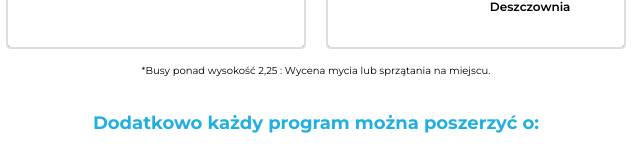
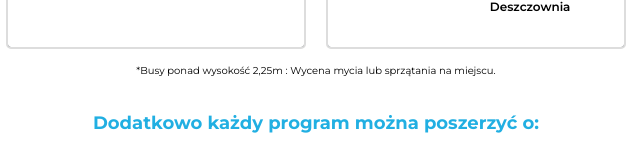
Before and after one commit to KamilMoczydlowski/myjniaAntek, a website: page index.html in a window 1280 px wide. Shown: the part 2652-2813 px from the top of the page, 324-964 px from the left. Drawn offline with Linux system fonts and the light colour scheme.

Commit message:
2,25 repaired

```diff
--- a/index.html
+++ b/index.html
@@ -569,7 +569,7 @@
                             </div>
                         </div>
                     </div>
-                    <p class="washing-programs__star-info">*Busy ponad wysokość 2,25 : Wycena mycia lub sprzątania na
+                    <p class="washing-programs__star-info">*Busy ponad wysokość 2,25m : Wycena mycia lub sprzątania na
                         miejscu.</p>
                     <div class="washing-programs__extend-offer">
                         <h3 class="washing-programs__extend-offer-title">Dodatkowo każdy program można poszerzyć o:</h3>
```
Also changed, not shown: 1 other file.
